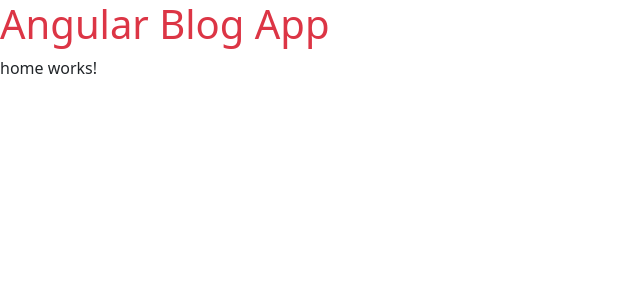
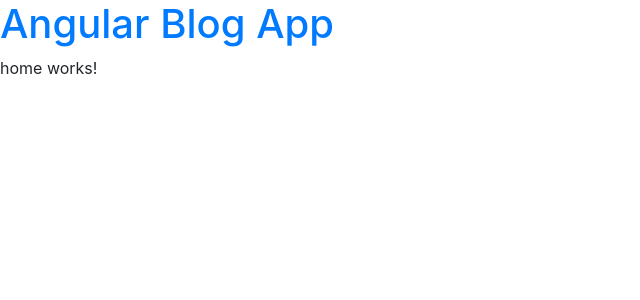
Before and after one commit to barbellfan/ang-blog-app, an Angular app: page / in a window 1280 px wide. Shown: the top 300 px of the page, without its empty margins (0-640 px from the left). Built offline with nearby package versions, Linux system fonts and the light colour scheme.

Commit message:
import bootstrap in styles.css. works

```diff
--- a/src/app/app.component.html
+++ b/src/app/app.component.html
@@ -1,3 +1,3 @@
-<h1 class="text-danger">Angular Blog App</h1>
+<h1 class="text-primary">Angular Blog App</h1>
 
 <router-outlet></router-outlet>
--- a/src/index.html
+++ b/src/index.html
@@ -6,7 +6,6 @@
   <base href="/">
   <meta name="viewport" content="width=device-width, initial-scale=1">
   <link rel="icon" type="image/x-icon" href="favicon.ico">
-  <link rel="stylesheet" href="node_modules/bootstrap/dist/css/bootstrap.min.css">
 </head>
 <body>
   <app-root></app-root>
--- a/src/styles.css
+++ b/src/styles.css
@@ -1 +1,3 @@
 /* You can add global styles to this file, and also import other style files */
+
+@import '~bootstrap/dist/css/bootstrap.min.css';
```
